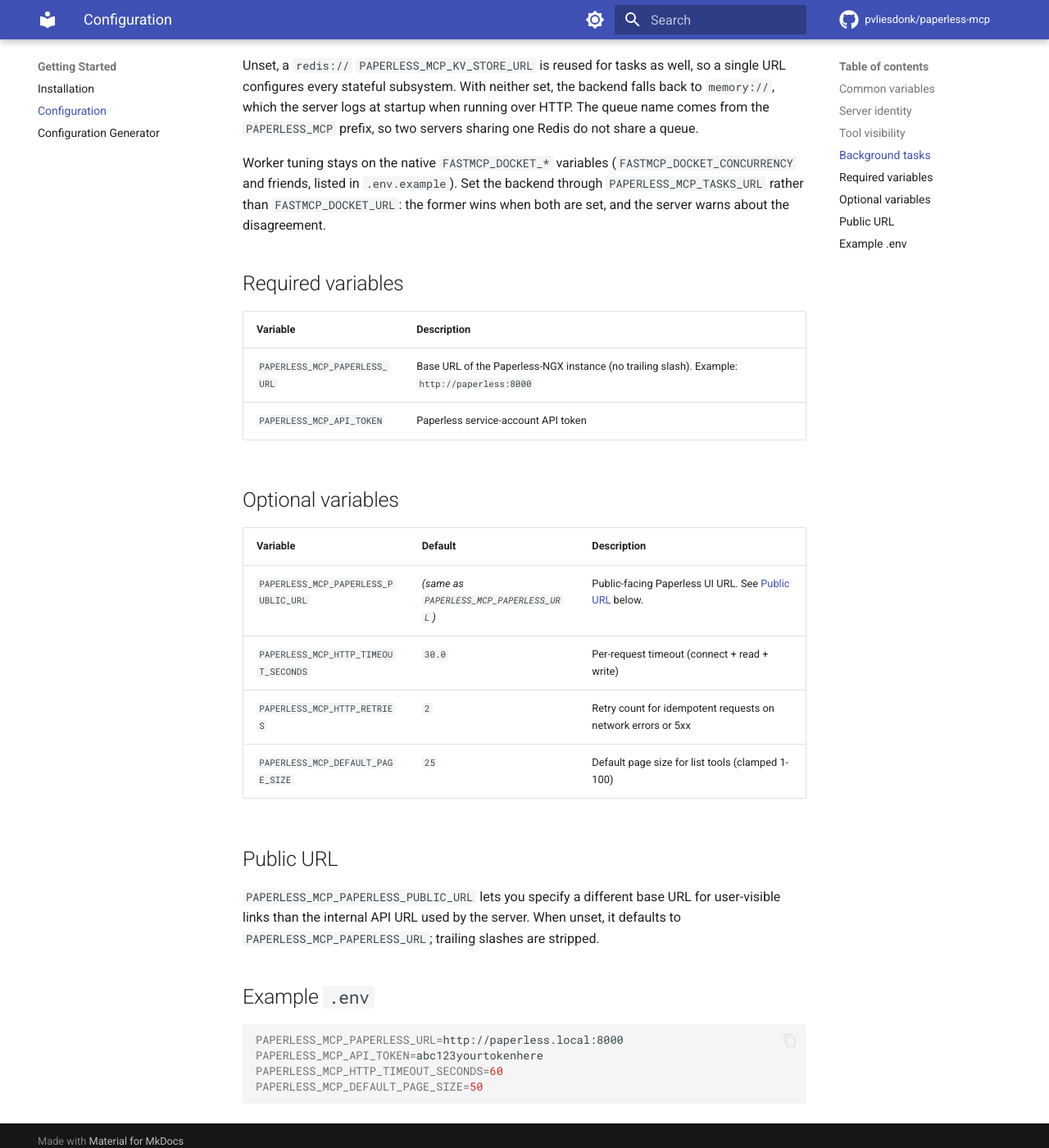
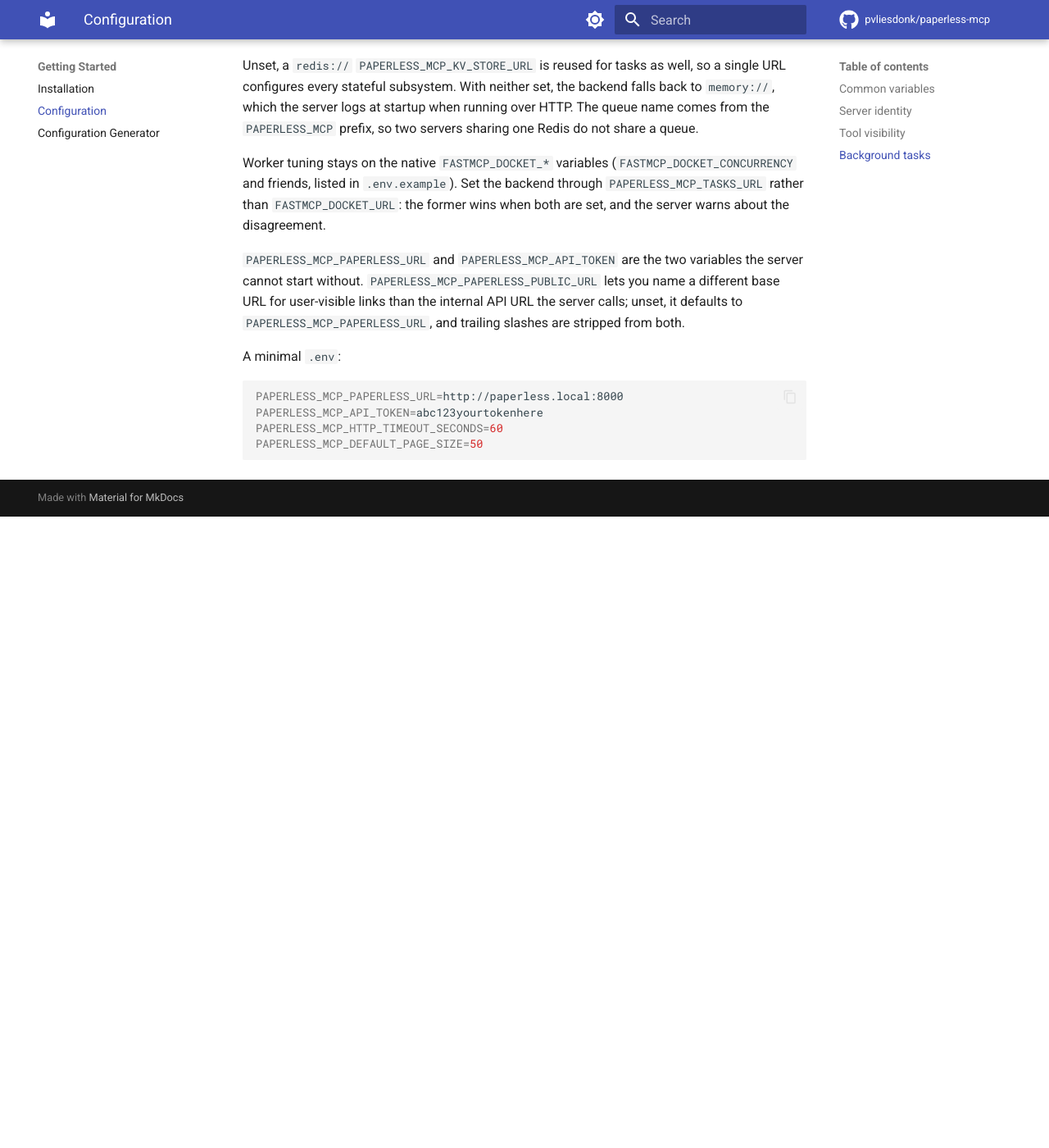
Before and after one commit to pvliesdonk/paperless-mcp, an MkDocs documentation site: the page built from docs/configuration.md, in a window 1280 px wide and 1400 px high, scrolled down 1209 px. Shown: the whole window at 82% size. Built offline with MkDocs 1.6.1 and Material for MkDocs 9.7.7, drawn with Linux system fonts in a browser that asks for light colours; comment, search, counter and statistics services are not loaded; the version menu is left out; after the commit the page ends 1839 px from its top, so only the background shows below that; some of the changed text lies outside the part shown.

Commit message:
docs: move the hand-written README and configuration tables to their pages
`README.md` carried ~150 lines of hand-written env, tool and resource
tables outside every sentinel, and `docs/configuration.md` carried the
same env tables inside its `DOMAIN-CONFIG-VARS` block. Both are
template-owned skeletons, so both conflict on every `copier update`, and
the hand-written rows had already drifted from the code.

What moves where:

- **Env tables** — deleted. The generated `GENERATED-ENV-TABLE-DOMAIN`
  region further down the README already lists all six Paperless
  variables with their real defaults, and the `DOMAIN-CONFIG-VARS` block
  in `docs/configuration.md` now holds the conceptual prose those tables
  buried: which two variables are required, what the public-URL variable
  is for, and a minimal `.env`. Template v6.1 turns that page into the
  complete generated reference, so this is the shape it wants.
- **Tool tables** — `docs/tools/index.md` is the tools reference and was
  missing eleven of the registered tools. It now documents all 49, the
  entry that named `create_document` says `upload_document` (the actual
  tool name), and it gains storage-path and saved-view sections.
- **Resource table** — `docs/resources.md`, new, listed in the nav and
  the `llmstxt` sections block under MCP Interface, next to Tools and
  Prompts. There was no resources page before.
- The README's "What you can do with it" block ends with a pointer at
  all three pages.

Two prose edits outside `DOMAIN-CONFIG-VARS` go back to the template's
wording, and the README feature bullets now give the real counts (49
tools, 18 resources).

Refs #101

Co-Authored-By: Claude Opus 5 (1M context) <noreply@anthropic.com>

````diff
--- a/docs/configuration.md
+++ b/docs/configuration.md
@@ -1,7 +1,7 @@
 # Configuration
 
 Paperless MCP is configured via environment variables with the
-`PAPERLESS_MCP_` prefix.
+``PAPERLESS_MCP_`` prefix.
 
 ## Common variables
 
@@ -32,7 +32,7 @@ comma-separated list of explicit tool names:
 Hidden tools disappear from `tools/list` and are rejected on `tools/call`;
 resources and prompts are unaffected. Setting both variables, or setting one
 to a value with no names in it, is a startup error. A name matching no
-registered tool is ignored, but an allow list that matches nothing logs a
+registered tool is ignored, but an allowlist that matches nothing logs a
 startup `WARNING` since the instance then exposes zero tools. See
 `fastmcp-pvl-core`'s README for the full semantics.
 
@@ -58,29 +58,13 @@ backend through `PAPERLESS_MCP_TASKS_URL` rather than
 about the disagreement.
 
 <!-- DOMAIN-CONFIG-VARS-START -->
-## Required variables
+`PAPERLESS_MCP_PAPERLESS_URL` and `PAPERLESS_MCP_API_TOKEN` are the two
+variables the server cannot start without. `PAPERLESS_MCP_PAPERLESS_PUBLIC_URL`
+lets you name a different base URL for user-visible links than the internal API
+URL the server calls; unset, it defaults to `PAPERLESS_MCP_PAPERLESS_URL`, and
+trailing slashes are stripped from both.
 
-| Variable | Description |
-|---|---|
-| `PAPERLESS_MCP_PAPERLESS_URL` | Base URL of the Paperless-NGX instance (no trailing slash). Example: `http://paperless:8000` |
-| `PAPERLESS_MCP_API_TOKEN` | Paperless service-account API token |
-
-## Optional variables
-
-| Variable | Default | Description |
-|---|---|---|
-| `PAPERLESS_MCP_PAPERLESS_PUBLIC_URL` | *(same as `PAPERLESS_MCP_PAPERLESS_URL`)* | Public-facing Paperless UI URL. See [Public URL](#public-url) below. |
-| `PAPERLESS_MCP_HTTP_TIMEOUT_SECONDS` | `30.0` | Per-request timeout (connect + read + write) |
-| `PAPERLESS_MCP_HTTP_RETRIES` | `2` | Retry count for idempotent requests on network errors or 5xx |
-| `PAPERLESS_MCP_DEFAULT_PAGE_SIZE` | `25` | Default page size for list tools (clamped 1-100) |
-
-## Public URL
-
-`PAPERLESS_MCP_PAPERLESS_PUBLIC_URL` lets you specify a different base URL for
-user-visible links than the internal API URL used by the server. When unset, it
-defaults to `PAPERLESS_MCP_PAPERLESS_URL`; trailing slashes are stripped.
-
-## Example `.env`
+A minimal `.env`:
 
 ```bash
 PAPERLESS_MCP_PAPERLESS_URL=http://paperless.local:8000
--- a/mkdocs.yml
+++ b/mkdocs.yml
@@ -76,6 +76,7 @@ plugins:
           - guides/*.md
         MCP Interface:
           - tools/index.md
+          - resources.md
           - prompts.md
         Deployment:
           - deployment/*.md
@@ -128,6 +129,7 @@ nav:
       - Authentication: guides/authentication.md
   - MCP Interface:
       - Tools: tools/index.md
+      - Resources: resources.md
       - Prompts: prompts.md
   - Deployment:
       - Docker: deployment/docker.md
````
Also changed, not shown: README.md (+6 -150 lines), docs/resources.md (added, +36 -0 lines), docs/tools/index.md (+23 -3 lines).
